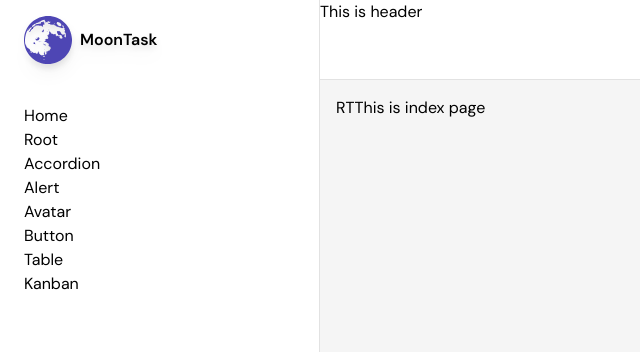
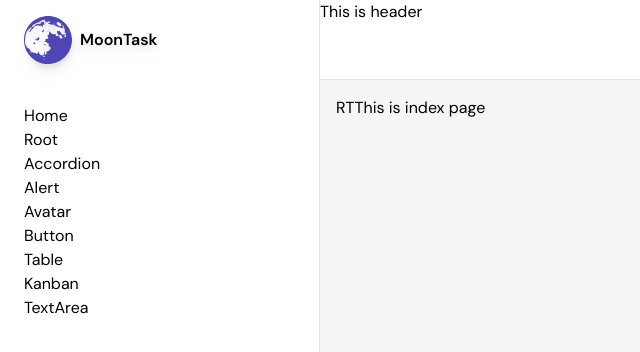
Before and after one commit to sausir1/moontask, a Vue app: page / in a window 1280 px wide. Shown: the top 352 px of the page, without its empty margins (0-640 px from the left). Built offline with nearby package versions, Linux system fonts and the light colour scheme.

Commit message:
add textarea

```diff
--- /dev/null
+++ b/src/components/inputs/textarea/MTextArea.vue
@@ -0,0 +1,26 @@
+<template>
+  <textarea
+    placeholder="placeholder text..."
+    aria-invalid="false"
+    class="rounded-ds-i-sm p-4 m-input"
+  >
+  </textarea>
+</template>
+
+<script setup lang="ts"></script>
+<style>
+.m-input {
+  @apply bg-ds-gohan outline-1 outline-ds-beerus text-ds-trunks outline;
+}
+.m-input:hover {
+  @apply outline-ds-piccolo;
+}
+.m-input[aria-invalid='true'] {
+  @apply aria-invalid:outline-ds-chichi aria-invalid:outline-2;
+}
+.m-input:focus {
+  @apply outline-1 ring-4 ring-ds-piccolo/20 outline-ds-piccolo;
+}
+.m-input:active {
+}
+</style>
--- /dev/null
+++ b/src/views/components/inputs/TextArea.vue
@@ -0,0 +1,11 @@
+<template>
+  <div>
+    <MTextArea></MTextArea>
+  </div>
+</template>
+
+<script setup lang="ts">
+import MTextArea from '@/components/inputs/textarea/MTextArea.vue'
+</script>
+
+<style scoped></style>
--- a/tailwind.config.js
+++ b/tailwind.config.js
@@ -63,14 +63,14 @@ module.exports = {
           heles: 'rgba(var(--heles))',
           zeno: 'rgba(var(--zeno))',
           krillin: useOpacity('var(--krillin)'),
-          chichi: useOpacity('--var(--chichi)'),
-          roshi: useOpacity('--var(--roshi)'),
-          dodoria: useOpacity('--var(--dodoria)'),
-          cell: useOpacity('--var(--cell)'),
-          raditz: useOpacity('--var(--raditz)'),
-          whis: useOpacity('--var(--whis)'),
-          frieza: useOpacity('--var(--frieza)'),
-          nappa: useOpacity('--var(--nappa)'),
+          chichi: useOpacity('var(--chichi)'),
+          roshi: useOpacity('var(--roshi)'),
+          dodoria: useOpacity('var(--dodoria)'),
+          cell: useOpacity('var(--cell)'),
+          raditz: useOpacity('var(--raditz)'),
+          whis: useOpacity('var(--whis)'),
+          frieza: useOpacity('var(--frieza)'),
+          nappa: useOpacity('var(--nappa)'),
           'krillin-60': `rgba(var(--krillin-60))`,
           'krillin-10': `rgba(var(--krillin-10))`,
           'chichi-60': `rgba(var(--chichi-60))`,
@@ -97,6 +97,7 @@ module.exports = {
     plugin(({ addVariant }) => {
       addVariant('item-left', ['&[data-item-left="true"]'])
       addVariant('item-right', ['&[data-item-right="true"]'])
+      addVariant('aria-invalid', ['&[aria-invalid="true"]'])
     }),
   ],
 }
```
